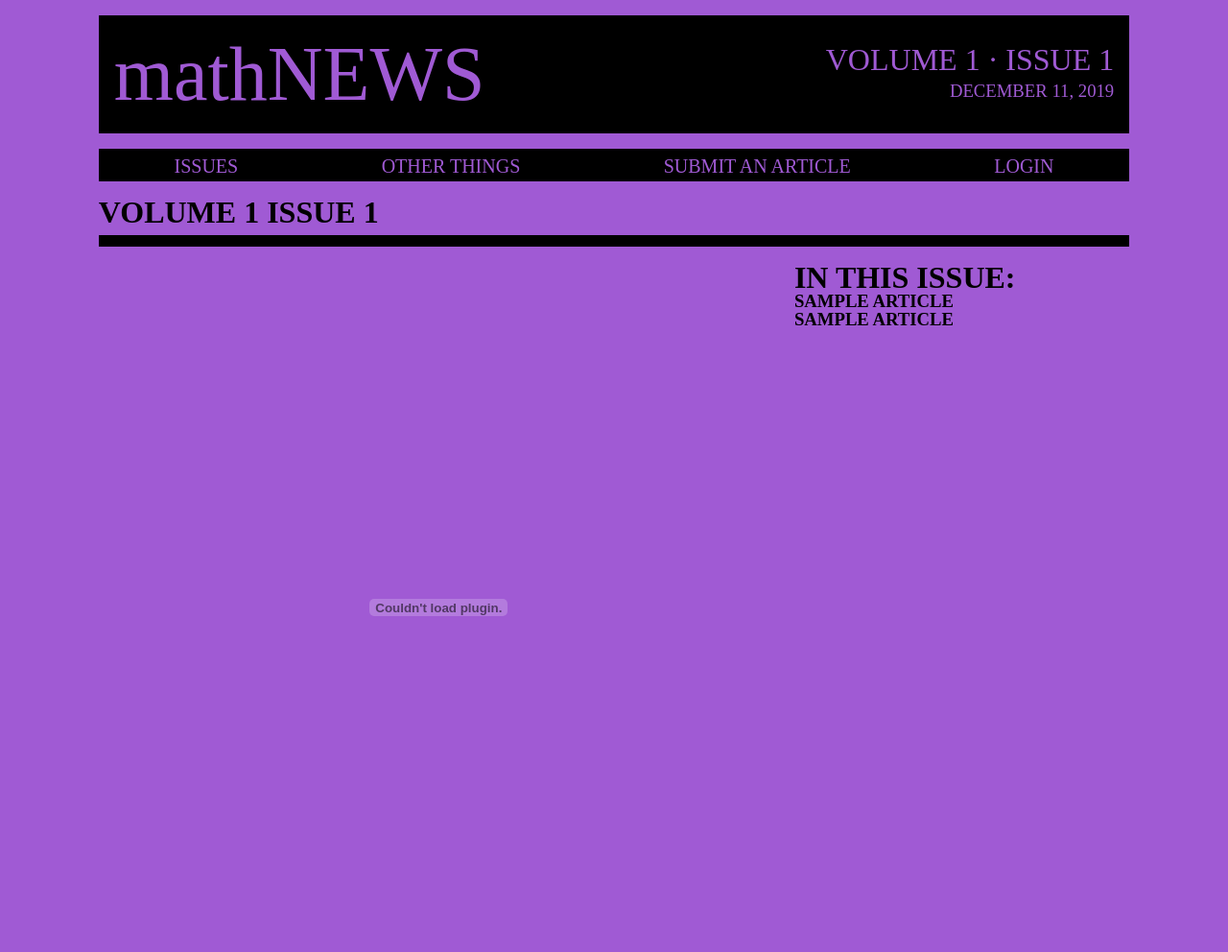
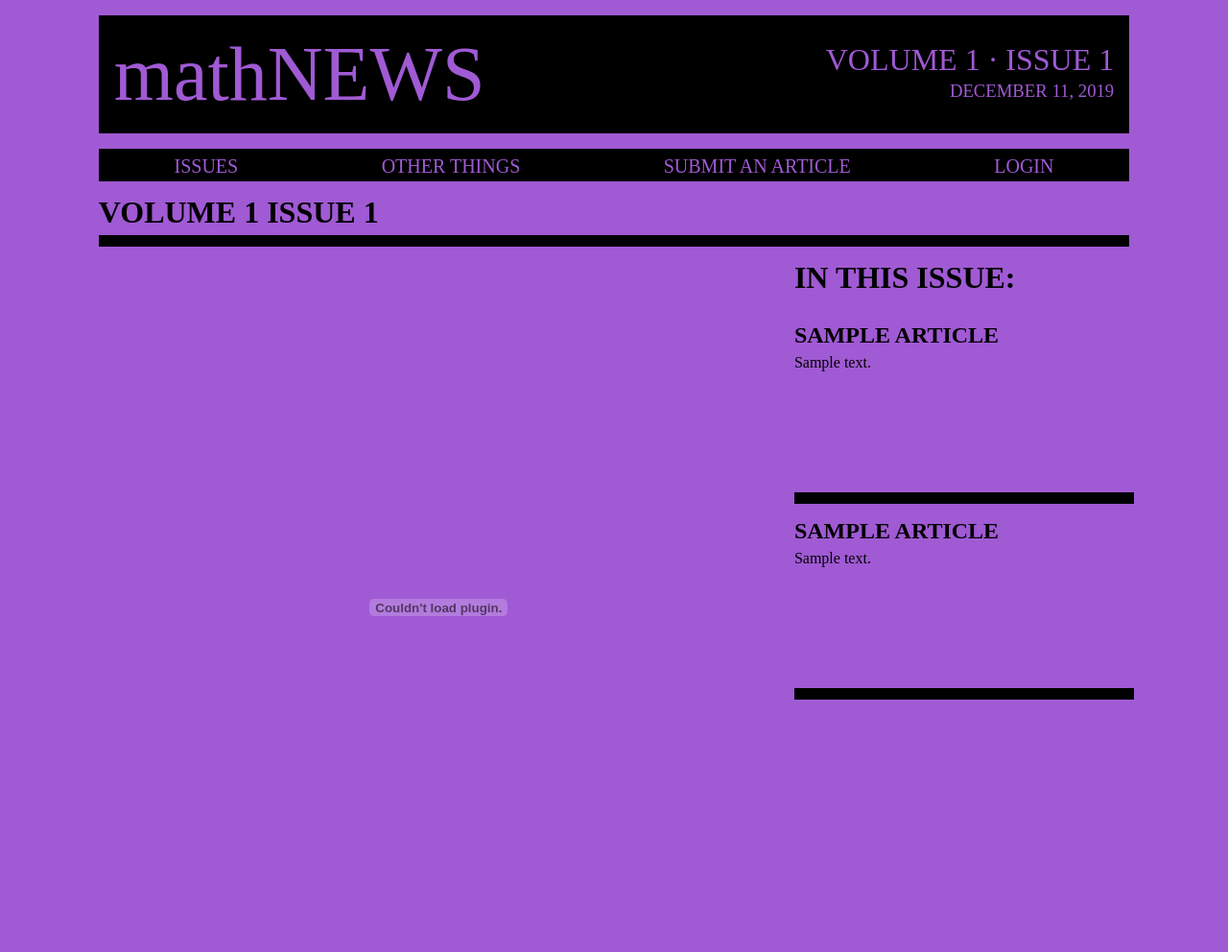
Before and after one commit to UWmathNEWS/slugline-api, a Django app: page /issues/1/1/ in a window 1280 px wide. Shown: the top 992 px of the page at 96% size. Run offline with Django 3.2, Linux system fonts and the light colour scheme; tables that the repository leaves empty hold one stand-in row (values such as "Sample post"); some web fonts are replaced.

Commit message:
Add article preview to issue pages

```diff
--- a/content/models.py
+++ b/content/models.py
@@ -67,7 +67,7 @@
         self.content_html = '\n'.join(paragraphs)
 
     def render_to_html(self):
-        return content_html
+        return self.content_html
 
     def render_to_xml(self):
         """Returns this article converted to InDesign-compatible XML
--- a/content/static/content/css/issue.css
+++ b/content/static/content/css/issue.css
@@ -22,3 +22,26 @@
     display: flex;
     flex-direction: column;
 }
+
+.issue-featured > hr {
+    margin: 1em 0;
+}
+
+.issue-featured > h1 {
+    margin-bottom: 1em;
+}
+
+.article-preview {
+    height: 20vh;
+    max-width: 100%;
+    overflow-y: hidden;
+    text-overflow: ellipsis;
+}
+
+.article-preview > h2 {
+    margin-bottom: 0;
+}
+
+.article-preview > p {
+    margin-top: 0.5em;
+}
--- a/content/templates/content/issue.html
+++ b/content/templates/content/issue.html
@@ -21,7 +21,11 @@
     <div class="issue-featured">
         <h1>In this issue:</h1>
         {% for featured in featured_articles %}
-        <h3>{{ featured.title }}</h3>
+        <div class="article-preview">
+            <h2>{{ featured.title }}</h2>
+            <p>{{ featured.render_to_html | safe }}</p>
+        </div>
+        <hr>
         {% endfor %}
     </div>
 </div>
```
